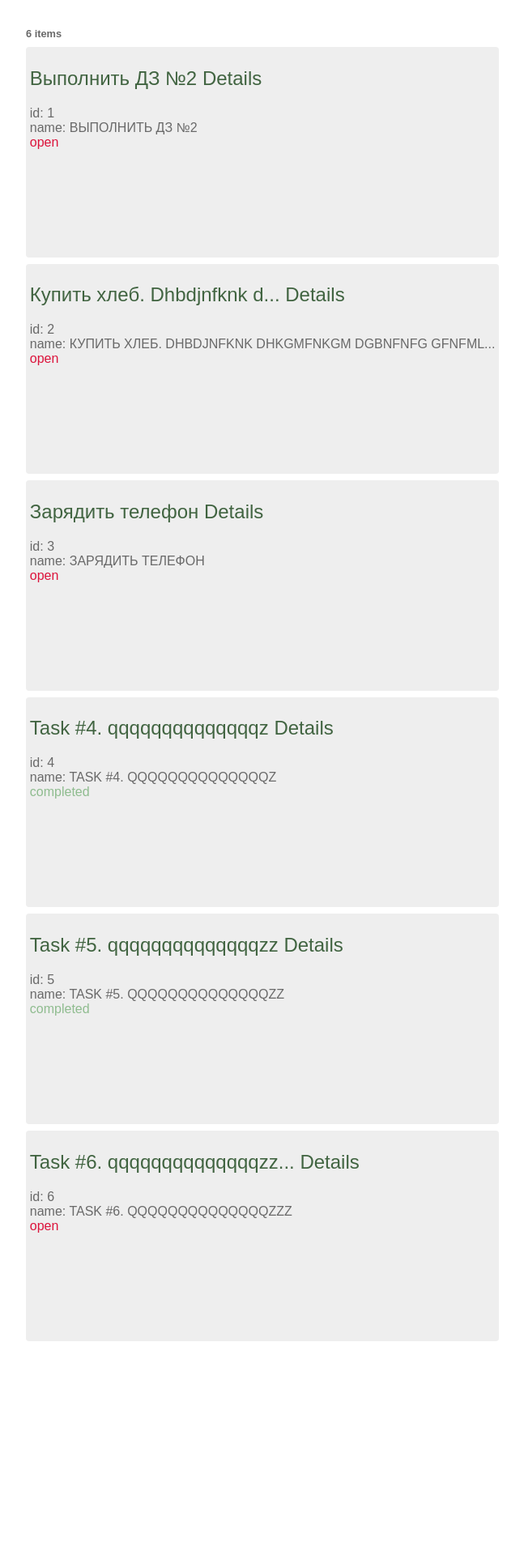
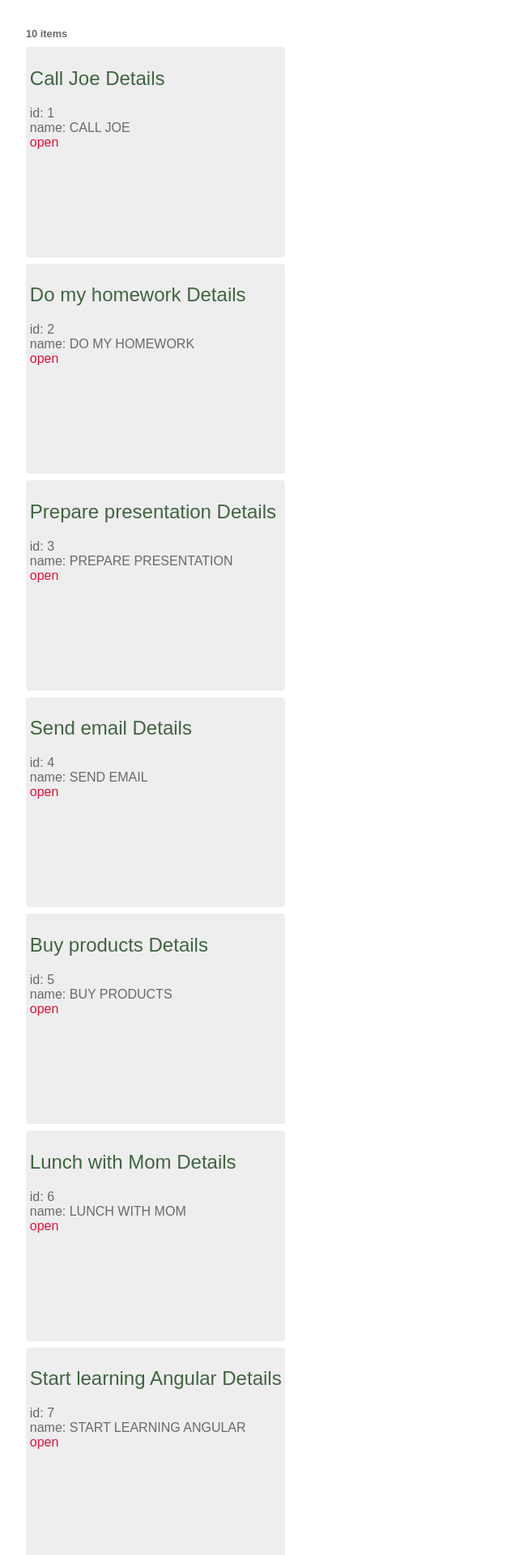
Before and after one commit to YuriiTrofimenko/HelloAngular2021, an Angular app in the folder hello-ng-v2021/: page / in a window 1280 px wide. Shown: the top 1920 px of the page at 81% size, without its empty margins (0-647 px from the left). Before the commit the page ends 1688 px from the top, so only its background shows below. Built offline with nearby package versions, Linux system fonts and the light colour scheme.

Commit message:
data file

```diff
--- a/hello-ng-v2021/src/app/components/to-do-items/to-do-items.component.ts
+++ b/hello-ng-v2021/src/app/components/to-do-items/to-do-items.component.ts
@@ -1,5 +1,6 @@
 import { Component, OnInit } from '@angular/core'
 import {ToDoItem} from '../../models/ToDoItem'
+import { ITEMS } from '../../items'
 
 @Component({
   selector: 'app-to-do-items',
@@ -10,38 +11,7 @@ export class ToDoItemsComponent implements OnInit {
 
   selectedItem: ToDoItem = null
 
-  toDoItems: ToDoItem[] = [
-    {
-      id: 1,
-      isComplete: false,
-      name: 'Выполнить ДЗ №2'
-    },
-    {
-      id: 2,
-      isComplete: false,
-      name: 'Купить хлеб. Dhbdjnfknk dhkgmfnkgm dgbnfnfg gfnfmlhmlg,l,hjmlj,nl ngmhlmnlh. Hcnkdsvmksvm fnfkbnkdfbn.'
-    },
-    {
-      id: 3,
-      isComplete: false,
-      name: 'Зарядить телефон'
-    },
-    {
-      id: 4,
-      isComplete: true,
-      name: 'Task #4. qqqqqqqqqqqqqqz'
-    },
-    {
-      id: 5,
-      isComplete: true,
-      name: 'Task #5. qqqqqqqqqqqqqqzz'
-    },
-    {
-      id: 6,
-      isComplete: false,
-      name: 'Task #6. qqqqqqqqqqqqqqzzz'
-    }
-  ]
+  toDoItems: ToDoItem[] = ITEMS
 
   constructor() { }
 
--- /dev/null
+++ b/hello-ng-v2021/src/app/items.ts
@@ -0,0 +1,13 @@
+import { ToDoItem } from './models/ToDoItem';
+export const ITEMS: ToDoItem[] = [
+  { id: 1, name: 'Call Joe', isComplete: false },
+  { id: 2, name: 'Do my homework', isComplete: false },
+  { id: 3, name: 'Prepare presentation', isComplete: false },
+  { id: 4, name: 'Send email', isComplete: false },
+  { id: 5, name: 'Buy products', isComplete: false },
+  { id: 6, name: 'Lunch with Mom', isComplete: false },
+  { id: 7, name: 'Start learning Angular', isComplete: false },
+  { id: 8, name: 'Write article', isComplete: false },
+  { id: 9, name: 'feed the dog', isComplete: false },
+  { id: 10, name: 'go to the walk', isComplete: false }
+];
```
